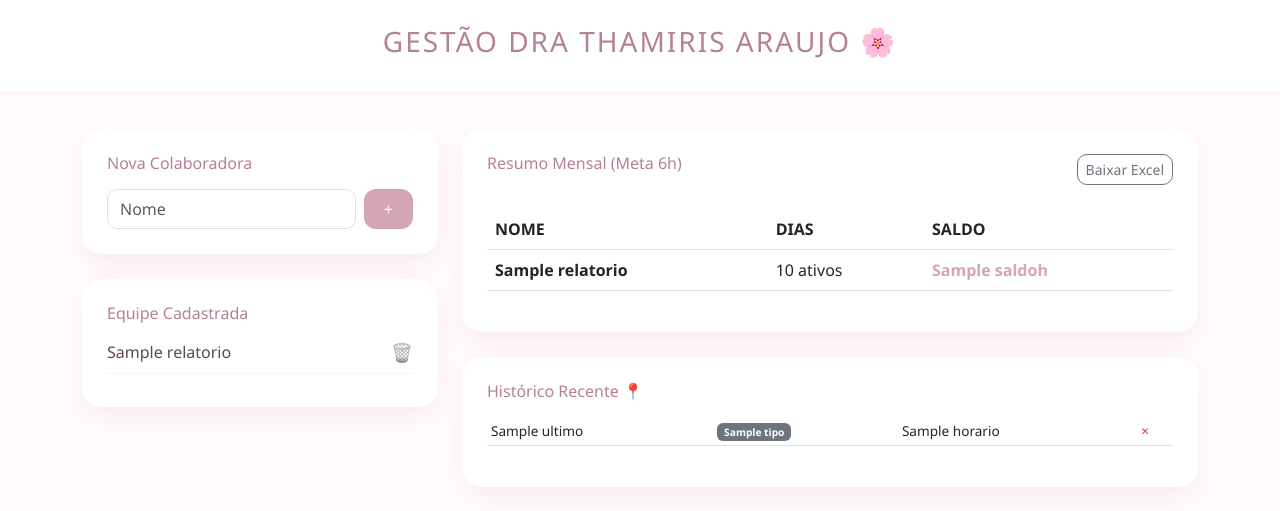
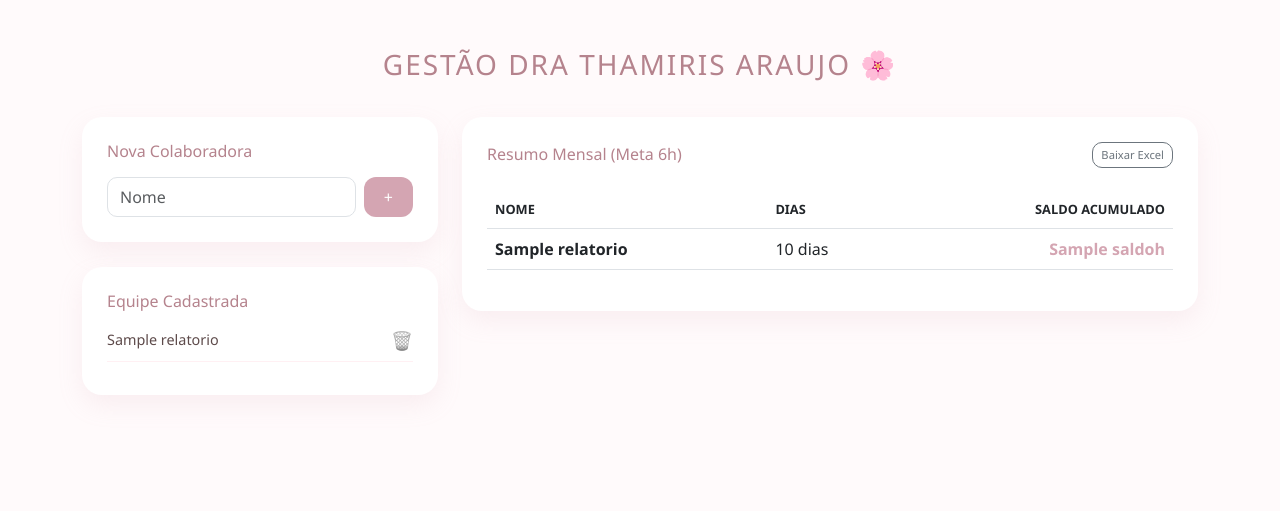
Before and after one commit to LucasBiazoto/Ponto, a Flask app: template templates/admin.html in a window 1280 px wide. Shown: the top 511 px of the page. Run offline with Flask 3, Linux system fonts and the light colour scheme; the template is opened without the code that fills it: most values are stand-ins (such as "Sample title", 1, 10 or a date in 2020).

Commit message:
CORREÇÃO TOTAL 404 E VISUAL

```diff
--- a/app.py
+++ b/app.py
@@ -4,7 +4,6 @@ from datetime import datetime
 from flask import Flask, render_template, request, redirect, url_for, send_file, jsonify
 
 app = Flask(__name__)
-app.secret_key = 'dra_thamiris_luxury_secret_final'
 
 def get_db_connection():
     conn = sqlite3.connect('ponto.db')
@@ -38,7 +37,7 @@ def index():
 @app.route('/bater_ponto', methods=['POST'])
 def bater_ponto():
     nome, tipo, lat, lon = request.form.get('nome'), request.form.get('tipo'), request.form.get('lat'), request.form.get('lon')
-    status_local = "✅ OK"
+    status_local = "✅ Na Clínica"
     if lat and lon:
         dist = ((float(lat) - (-23.5255))**2 + (float(lon) - (-46.5273))**2)**0.5
         if dist > 0.002: status_local = "📍 Fora da Clínica"
@@ -47,10 +46,13 @@ def bater_ponto():
     conn.execute("INSERT INTO registros (nome, tipo, horario, data_texto, localizacao) VALUES (?, ?, ?, ?, ?)",
                  (nome, tipo, agora.strftime("%d/%m/%Y %H:%M:%S"), agora.strftime("%d/%m/%Y"), status_local))
     conn.commit(); conn.close()
-    return jsonify({"msg_destaque": "Bom trabalho meu bem" if tipo == "Entrada" else "Bom descanso meu bem", "msg_sub": status_local})
+    # Mensagens personalizadas conforme solicitado
+    msg = "Bom trabalho meu bem" if tipo == "Entrada" else "Bom descanso meu bem"
+    return jsonify({"msg_destaque": msg, "msg_sub": status_local})
 
 @app.route('/painel_gestao')
 def painel_gestao():
+    # Sistema de senha simples e direto
     if request.args.get('senha') != '8340':
         return render_template('login_admin.html'), 403
 
@@ -90,13 +92,6 @@ def excluir_colaboradora(id):
     conn.commit(); conn.close()
     return redirect(url_for('painel_gestao', senha='8340'))
 
-@app.route('/excluir_ponto/<int:id>')
-def excluir_ponto(id):
-    conn = get_db_connection()
-    conn.execute("DELETE FROM registros WHERE id = ?", (id,))
-    conn.commit(); conn.close()
-    return redirect(url_for('painel_gestao', senha='8340'))
-
 @app.route('/exportar')
 def exportar():
     conn = get_db_connection()
--- a/templates/admin.html
+++ b/templates/admin.html
@@ -3,23 +3,22 @@
 <head>
     <meta charset="UTF-8">
     <meta name="viewport" content="width=device-width, initial-scale=1.0">
-    <title>Gestão de Luxo - Dra Thamiris</title>
+    <title>Painel Luxo - Dra Thamiris</title>
     <link href="https://cdn.jsdelivr.net/npm/bootstrap@5.3.0/dist/css/bootstrap.min.css" rel="stylesheet">
     <style>
         body { background-color: #fffafb; font-family: 'Segoe UI', sans-serif; color: #5d4a4a; }
         .luxury-card { border-radius: 20px; border: none; box-shadow: 0 10px 25px rgba(212,165,178,0.15); background: white; margin-bottom: 25px; padding: 25px; }
-        .header-painel { background: white; border-bottom: 2px solid #fff0f3; padding: 25px; text-align: center; color: #b5838d; margin-bottom: 35px; }
-        .btn-luxury { background: #d4a5b2; color: white; border-radius: 12px; border: none; padding: 8px 20px; }
-        .delete-btn { text-decoration: none; font-size: 1.1rem; filter: grayscale(1); transition: 0.3s; border: none; background: none; }
-        .delete-btn:hover { filter: grayscale(0); transform: scale(1.1); }
+        .header-pink { color: #b5838d; text-align: center; margin-bottom: 35px; font-weight: 300; letter-spacing: 2px; }
+        .btn-luxury { background: #d4a5b2; color: white; border-radius: 12px; border: none; padding: 8px 20px; transition: 0.3s; }
+        .btn-luxury:hover { background: #b5838d; }
+        .delete-icon { text-decoration: none; font-size: 1.1rem; filter: grayscale(1); transition: 0.3s; }
+        .delete-icon:hover { filter: grayscale(0); transform: scale(1.1); }
     </style>
 </head>
 <body>
-    <div class="header-painel">
-        <h3 style="letter-spacing: 2px; font-weight: 300;">GESTÃO DRA THAMIRIS ARAUJO 🌸</h3>
-    </div>
+    <div class="container py-5">
+        <h3 class="header-pink">GESTÃO DRA THAMIRIS ARAUJO 🌸</h3>
 
-    <div class="container">
         <div class="row">
             <div class="col-lg-4">
                 <div class="luxury-card">
@@ -29,47 +28,41 @@
                         <button class="btn-luxury">+</button>
                     </form>
                 </div>
+
                 <div class="luxury-card">
                     <h6 style="color: #b5838d">Equipe Cadastrada</h6>
                     <div class="mt-3">
                         {% for r in relatorio %}
                         <div class="d-flex justify-content-between align-items-center mb-2 pb-2" style="border-bottom: 1px solid #fff0f3;">
-                            <span>{{ r.nome }}</span>
-                            <a href="/excluir_colaboradora/{{ r.id }}?senha=8340" class="delete-btn" onclick="return confirm('Excluir?')">🗑️</a>
+                            <span style="font-size: 0.9rem;">{{ r.nome }}</span>
+                            <a href="/excluir_colaboradora/{{ r.id }}?senha=8340" class="delete-icon" onclick="return confirm('Deseja excluir?')">🗑️</a>
                         </div>
                         {% endfor %}
                     </div>
                 </div>
             </div>
+
             <div class="col-lg-8">
                 <div class="luxury-card">
-                    <div class="d-flex justify-content-between mb-4">
-                        <h6 style="color: #b5838d">Resumo Mensal (Meta 6h)</h6>
-                        <a href="/exportar" class="btn btn-sm btn-outline-secondary" style="border-radius: 10px;">Baixar Excel</a>
+                    <div class="d-flex justify-content-between align-items-center mb-4">
+                        <h6 style="color: #b5838d; margin: 0;">Resumo Mensal (Meta 6h)</h6>
+                        <a href="/exportar" class="btn btn-sm btn-outline-secondary" style="border-radius: 10px; font-size: 0.7rem;">Baixar Excel</a>
                     </div>
+                    <div class="table-responsive">
                         <table class="table align-middle">
-                        <thead><tr><th>NOME</th><th>DIAS</th><th>SALDO</th></tr></thead>
+                            <thead>
+                                <tr style="font-size: 0.8rem; color: #888;">
+                                    <th>NOME</th>
+                                    <th>DIAS</th>
+                                    <th class="text-end">SALDO ACUMULADO</th>
+                                </tr>
+                            </thead>
                             <tbody>
                                 {% for r in relatorio %}
                                 <tr>
                                     <td><strong>{{ r.nome }}</strong></td>
-                                <td>{{ r.dias }} ativos</td>
-                                <td style="color: #d4a5b2; font-weight: bold;">{{ r.saldo }}h</td>
-                            </tr>
-                            {% endfor %}
-                        </tbody>
-                    </table>
-                </div>
-                <div class="luxury-card">
-                    <h6 style="color: #b5838d" class="mb-3">Histórico Recente 📍</h6>
-                    <table class="table table-sm" style="font-size: 0.85rem;">
-                        <tbody>
-                            {% for u in ultimos %}
-                            <tr>
-                                <td>{{ u.nome }}</td>
-                                <td><span class="badge {% if u.tipo=='Entrada' %}bg-success{% else %}bg-secondary{% endif %}">{{ u.tipo }}</span></td>
-                                <td>{{ u.horario }}</td>
-                                <td><a href="/excluir_ponto/{{ u.id }}?senha=8340" class="text-danger" style="text-decoration:none;">×</a></td>
+                                    <td>{{ r.dias }} dias</td>
+                                    <td class="text-end fw-bold" style="color: #d4a5b2;">{{ r.saldo }}h</td>
                                 </tr>
                                 {% endfor %}
                             </tbody>
@@ -78,5 +71,6 @@
                 </div>
             </div>
         </div>
+    </div>
 </body>
 </html>
```
Lines whose indentation alone changed are shown as unchanged.
